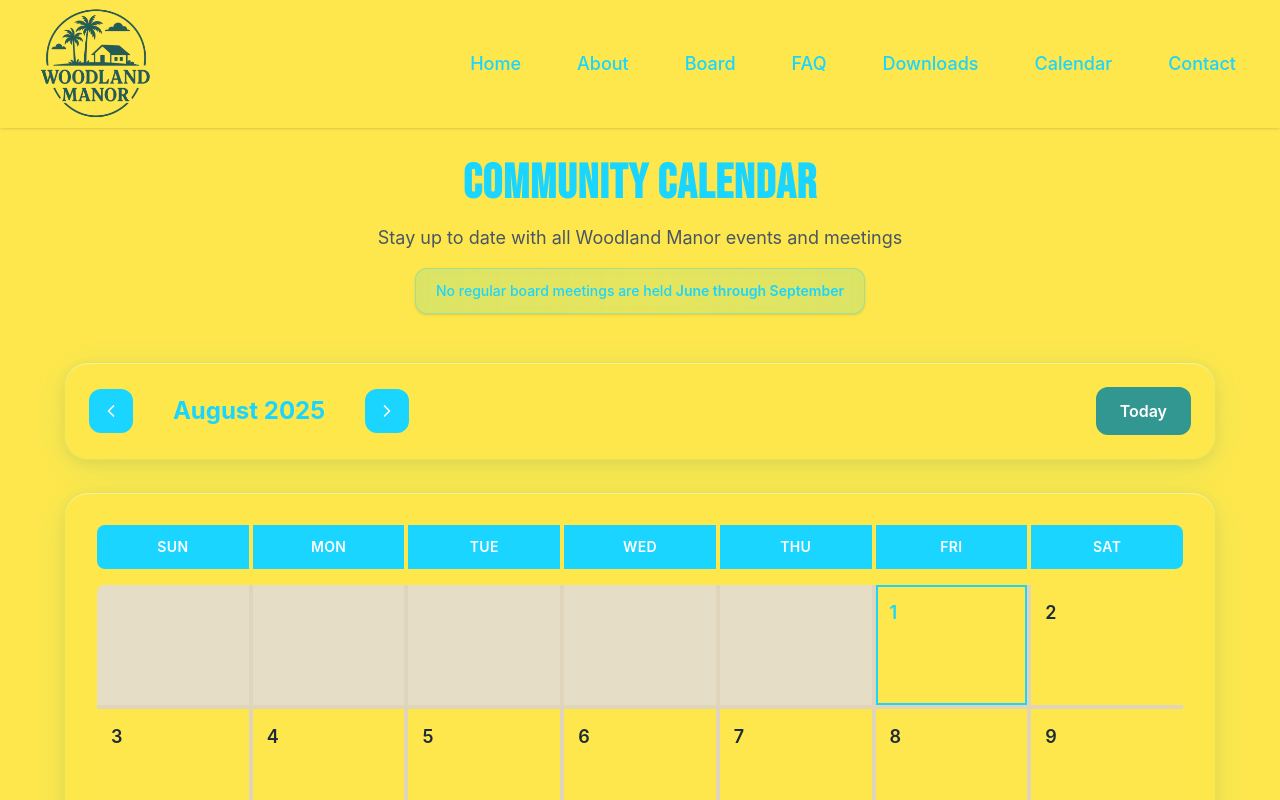
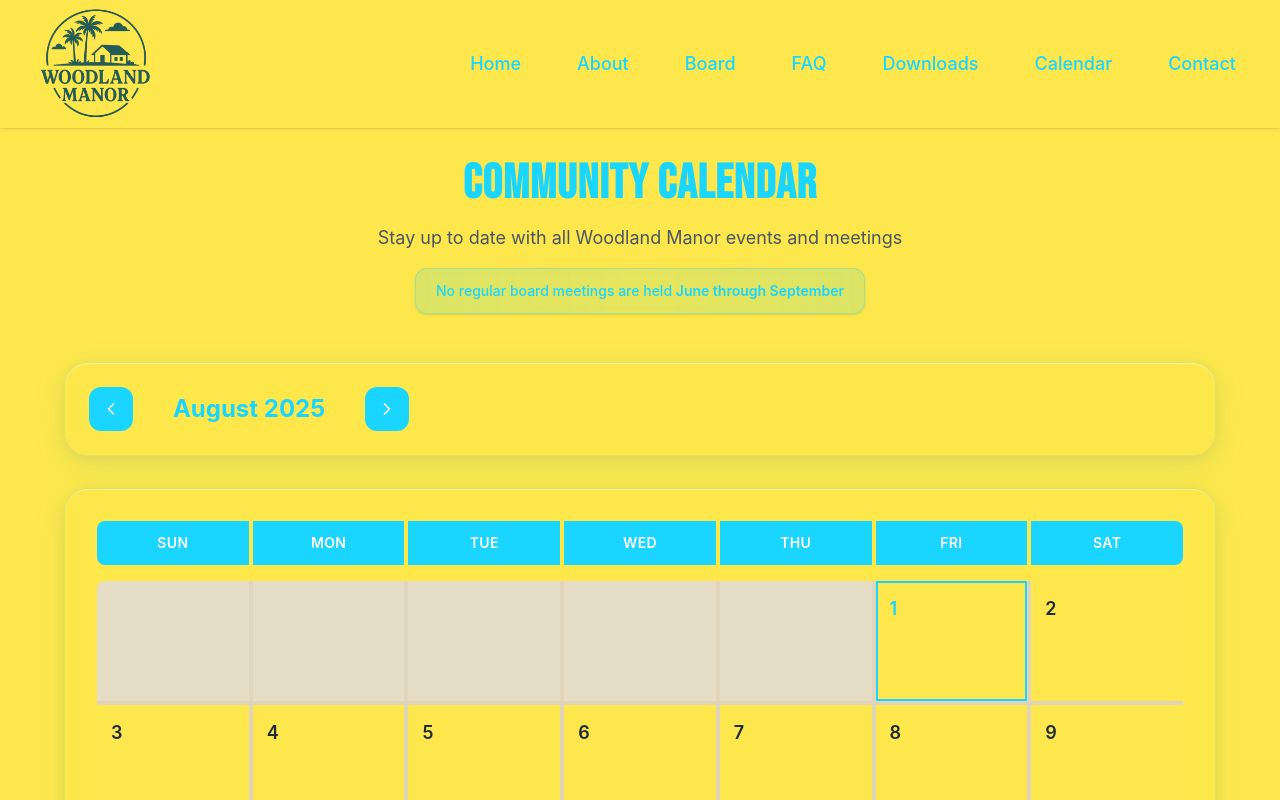
Before and after one commit to brennanhunter/woodland-manor, a Next.js app: page /calendar in a window 1280 px wide. Shown: the top 800 px of the page. Built offline with nearby package versions, Linux system fonts and the light colour scheme.

Commit message:
Removed an extra button.

```diff
--- a/src/components/Calendar.tsx
+++ b/src/components/Calendar.tsx
@@ -73,9 +73,6 @@ const Calendar: React.FC = () => {
     });
   };
 
-  const goToToday = () => {
-    setCurrentDate(new Date());
-  };
 
   const isToday = (day: number) => {
     if (!day) return false;
@@ -128,12 +125,7 @@ const Calendar: React.FC = () => {
               </button>
             </div>
 
-            <button
-              onClick={goToToday}
-              className="bg-woodland-accent hover:bg-woodland-primary text-white px-6 py-3 rounded-xl font-semibold transition-colors duration-200"
-            >
-              Today
-            </button>
+            {/* Today button removed as requested */}
           </div>
         </div>
 
```
